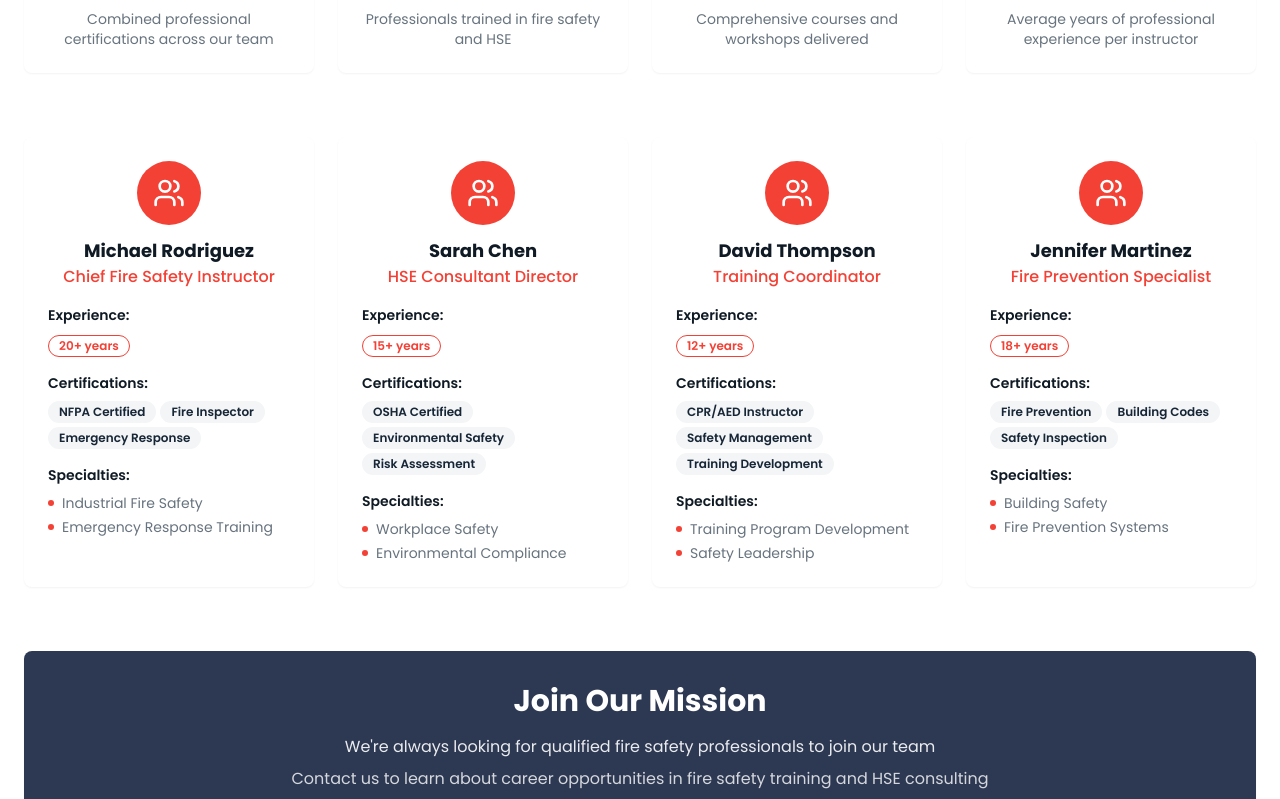
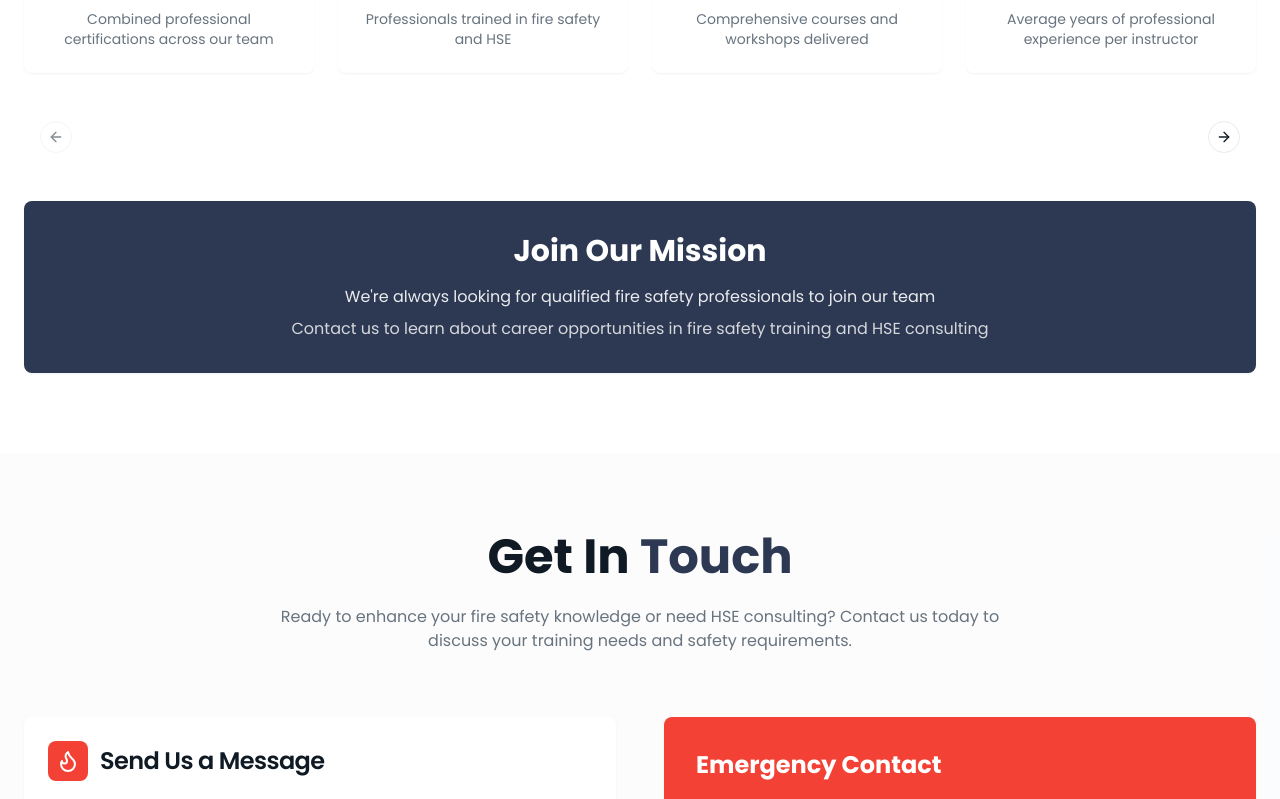
Before and after one commit to LaurensiusNath/firewatch-profile, a React (Vite) app: page / in a window 1280 px wide. Shown: the part 6324-7123 px from the top of the page. Built offline with nearby package versions, Linux system fonts and the light colour scheme; grey boxes are pictures that could not be loaded.

Commit message:
Add team member carousel and flip effect
Implement a swipeable carousel for team members with 2 cards per row and pagination bullets. Each card will flip 180 degrees on click to reveal a photo and quote.

```diff
--- a/src/components/TeamSection.tsx
+++ b/src/components/TeamSection.tsx
@@ -1,36 +1,60 @@
 import { Card, CardContent } from "@/components/ui/card";
 import { Badge } from "@/components/ui/badge";
 import { Award, Users, BookOpen, Shield } from "lucide-react";
+import { Carousel, CarouselContent, CarouselItem, CarouselNext, CarouselPrevious } from "@/components/ui/carousel";
+import { useState } from "react";
 
 const TeamSection = () => {
+  const [flippedCards, setFlippedCards] = useState<Set<number>>(new Set());
+
+  const toggleCardFlip = (index: number) => {
+    setFlippedCards(prev => {
+      const newSet = new Set(prev);
+      if (newSet.has(index)) {
+        newSet.delete(index);
+      } else {
+        newSet.add(index);
+      }
+      return newSet;
+    });
+  };
+
   const teamMembers = [
     {
       name: "Michael Rodriguez",
       position: "Chief Fire Safety Instructor",
       certifications: ["NFPA Certified", "Fire Inspector", "Emergency Response"],
       experience: "20+ years",
-      specialties: ["Industrial Fire Safety", "Emergency Response Training"]
+      specialties: ["Industrial Fire Safety", "Emergency Response Training"],
+      photo: "/team1.jpg",
+      quote: "Safety is not a slogan, it's a way of life. Every training session we conduct has the potential to save lives."
     },
     {
       name: "Sarah Chen",
       position: "HSE Consultant Director",
       certifications: ["OSHA Certified", "Environmental Safety", "Risk Assessment"],
       experience: "15+ years",
-      specialties: ["Workplace Safety", "Environmental Compliance"]
+      specialties: ["Workplace Safety", "Environmental Compliance"],
+      photo: "/team2.jpg",
+      quote: "Excellence in safety comes from understanding that prevention is always better than response."
     },
     {
       name: "David Thompson",
       position: "Training Coordinator",
       certifications: ["CPR/AED Instructor", "Safety Management", "Training Development"],
       experience: "12+ years",
-      specialties: ["Training Program Development", "Safety Leadership"]
+      specialties: ["Training Program Development", "Safety Leadership"],
+      photo: "/team3.jpg",
+      quote: "The best investment an organization can make is in the safety and training of its people."
     },
     {
       name: "Jennifer Martinez",
       position: "Fire Prevention Specialist",
       certifications: ["Fire Prevention", "Building Codes", "Safety Inspection"],
       experience: "18+ years",
-      specialties: ["Building Safety", "Fire Prevention Systems"]
+      specialties: ["Building Safety", "Fire Prevention Systems"],
+      photo: "/team4.jpg",
+      quote: "Fire prevention is everyone's responsibility, but proper training makes all the difference."
     }
   ];
 
@@ -106,10 +130,21 @@ const TeamSection = () => {
           ))}
         </div>
 
-        {/* Team Members */}
-        <div className="grid md:grid-cols-2 lg:grid-cols-4 gap-6">
-          {teamMembers.map((member, index) => (
-            <Card key={index} className="hover:shadow-card transition-all duration-300 group border-0">
+        {/* Team Members Carousel */}
+        <div className="relative">
+          <Carousel className="w-full">
+            <CarouselContent className="-ml-2 md:-ml-4">
+              {/* Slide 1 - First 2 members */}
+              <CarouselItem className="pl-2 md:pl-4">
+                <div className="grid grid-cols-1 md:grid-cols-2 gap-6">
+                  {teamMembers.slice(0, 2).map((member, index) => (
+                    <div key={index} className="perspective-1000">
+                      <div
+                        className={`flip-card-inner ${flippedCards.has(index) ? 'flipped' : ''}`}
+                        onClick={() => toggleCardFlip(index)}
+                      >
+                        {/* Front Side */}
+                        <Card className="flip-card-front hover:shadow-card transition-all duration-300 group border-0 cursor-pointer">
                           <CardContent className="p-6">
                             <div className="text-center mb-4">
                               <div className="w-16 h-16 bg-accent rounded-full flex items-center justify-center mx-auto mb-3 group-hover:shadow-accent transition-all duration-300">
@@ -154,7 +189,117 @@ const TeamSection = () => {
                             </div>
                           </CardContent>
                         </Card>
+
+                        {/* Back Side */}
+                        <Card className="flip-card-back border-0 cursor-pointer">
+                          <CardContent className="p-6 h-full flex flex-col justify-center items-center text-center">
+                            <div className="w-24 h-24 bg-accent rounded-full flex items-center justify-center mx-auto mb-4">
+                              <img
+                                src={member.photo}
+                                alt={member.name}
+                                className="w-20 h-20 rounded-full object-cover"
+                                onError={(e) => {
+                                  e.currentTarget.src = `https://ui-avatars.com/api/?name=${encodeURIComponent(member.name)}&background=random`;
+                                }}
+                              />
+                            </div>
+                            <h4 className="text-lg font-bold text-foreground mb-4">{member.name}</h4>
+                            <blockquote className="text-sm text-muted-foreground italic leading-relaxed">
+                              "{member.quote}"
+                            </blockquote>
+                          </CardContent>
+                        </Card>
+                      </div>
+                    </div>
                   ))}
+                </div>
+              </CarouselItem>
+
+              {/* Slide 2 - Last 2 members */}
+              <CarouselItem className="pl-2 md:pl-4">
+                <div className="grid grid-cols-1 md:grid-cols-2 gap-6">
+                  {teamMembers.slice(2, 4).map((member, index) => (
+                    <div key={index + 2} className="perspective-1000">
+                      <div
+                        className={`flip-card-inner ${flippedCards.has(index + 2) ? 'flipped' : ''}`}
+                        onClick={() => toggleCardFlip(index + 2)}
+                      >
+                        {/* Front Side */}
+                        <Card className="flip-card-front hover:shadow-card transition-all duration-300 group border-0 cursor-pointer">
+                          <CardContent className="p-6">
+                            <div className="text-center mb-4">
+                              <div className="w-16 h-16 bg-accent rounded-full flex items-center justify-center mx-auto mb-3 group-hover:shadow-accent transition-all duration-300">
+                                <Users className="h-8 w-8 text-primary-foreground" />
+                              </div>
+                              <h4 className="text-lg font-bold text-foreground group-hover:text-accent transition-colors">
+                                {member.name}
+                              </h4>
+                              <p className="text-accent font-medium">{member.position}</p>
+                            </div>
+
+                            <div className="space-y-4">
+                              <div>
+                                <p className="text-sm font-semibold text-foreground mb-2">Experience:</p>
+                                <Badge variant="outline" className="text-accent border-accent">
+                                  {member.experience}
+                                </Badge>
+                              </div>
+
+                              <div>
+                                <p className="text-sm font-semibold text-foreground mb-2">Certifications:</p>
+                                <div className="flex flex-wrap gap-1">
+                                  {member.certifications.map((cert, i) => (
+                                    <Badge key={i} variant="secondary" className="text-xs">
+                                      {cert}
+                                    </Badge>
+                                  ))}
+                                </div>
+                              </div>
+
+                              <div>
+                                <p className="text-sm font-semibold text-foreground mb-2">Specialties:</p>
+                                <ul className="space-y-1">
+                                  {member.specialties.map((specialty, i) => (
+                                    <li key={i} className="flex items-center gap-2 text-sm text-muted-foreground">
+                                      <div className="w-1.5 h-1.5 bg-accent rounded-full"></div>
+                                      {specialty}
+                                    </li>
+                                  ))}
+                                </ul>
+                              </div>
+                            </div>
+                          </CardContent>
+                        </Card>
+
+                        {/* Back Side */}
+                        <Card className="flip-card-back border-0 cursor-pointer">
+                          <CardContent className="p-6 h-full flex flex-col justify-center items-center text-center">
+                            <div className="w-24 h-24 bg-accent rounded-full flex items-center justify-center mx-auto mb-4">
+                              <img
+                                src={member.photo}
+                                alt={member.name}
+                                className="w-20 h-20 rounded-full object-cover"
+                                onError={(e) => {
+                                  e.currentTarget.src = `https://ui-avatars.com/api/?name=${encodeURIComponent(member.name)}&background=random`;
+                                }}
+                              />
+                            </div>
+                            <h4 className="text-lg font-bold text-foreground mb-4">{member.name}</h4>
+                            <blockquote className="text-sm text-muted-foreground italic leading-relaxed">
+                              "{member.quote}"
+                            </blockquote>
+                          </CardContent>
+                        </Card>
+                      </div>
+                    </div>
+                  ))}
+                </div>
+              </CarouselItem>
+            </CarouselContent>
+
+            <CarouselPrevious className="left-4" />
+            <CarouselNext className="right-4" />
+          </Carousel>
         </div>
 
         {/* Team CTA */}
--- a/src/index.css
+++ b/src/index.css
@@ -121,3 +121,46 @@
     @apply bg-background text-foreground font-sans;
   }
 }
+
+/* Card Flip Animation Styles */
+@layer components {
+  .perspective-1000 {
+    perspective: 1000px;
+  }
+
+  .flip-card-inner {
+    position: relative;
+    width: 100%;
+    height: 100%;
+    text-align: center;
+    transition: transform 0.8s;
+    transform-style: preserve-3d;
+    cursor: pointer;
+  }
+
+  .flip-card-inner.flipped {
+    transform: rotateY(180deg);
+  }
+
+  .flip-card-front, .flip-card-back {
+    position: absolute;
+    width: 100%;
+    height: 100%;
+    backface-visibility: hidden;
+    border-radius: 0.5rem;
+  }
+
+  .flip-card-back {
+    transform: rotateY(180deg);
+    background: linear-gradient(135deg, hsl(var(--primary)), hsl(var(--primary-dark)));
+    color: hsl(var(--primary-foreground));
+  }
+
+  .flip-card-back .text-foreground {
+    color: hsl(var(--primary-foreground)) !important;
+  }
+
+  .flip-card-back .text-muted-foreground {
+    color: hsl(var(--primary-foreground) / 0.8) !important;
+  }
+}
```
Lines whose indentation alone changed are shown as unchanged.
